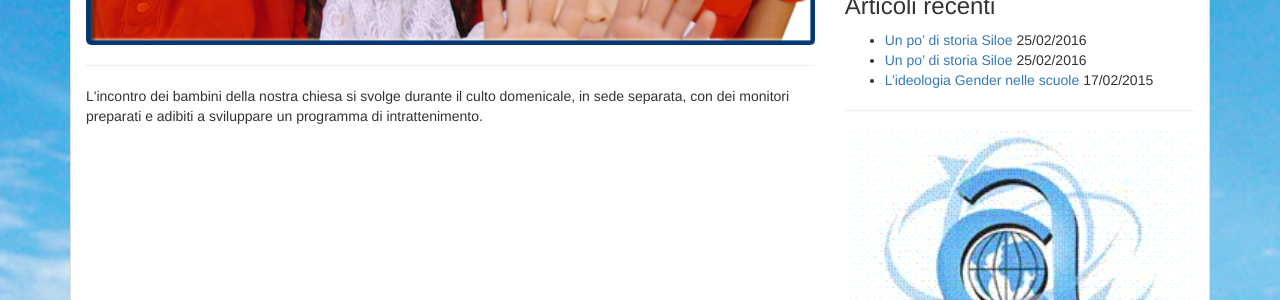
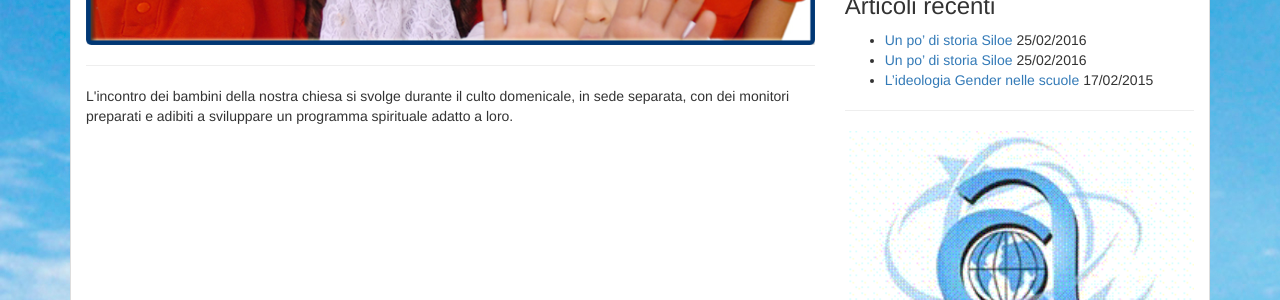
Before and after one commit to ChiesaSiloe/chiesasiloe.github.io, a Jekyll site: the page built from gruppo-gospelkids/index.html, in a window 1280 px wide. Shown: the part 484-784 px from the top of the page. Built offline with Jekyll 4.4.1, drawn with Linux system fonts in a browser that asks for light colours; nearby versions of some CDN libraries; library files that are not in the unit come from our copies.

Commit message:
ultimi cambiamenti

```diff
--- a/_includes/header.html
+++ b/_includes/header.html
@@ -26,7 +26,6 @@
             <li><a href="/gruppo-gospelkids">Gospel Kids</a></li>
             <li><a href="/gruppo-adolescenti">Adolescenti</a></li>
             <li><a href="/gruppo-giovani">Giovani</a></li>
-            <li><a href="/gruppo-donne">Donne</a></li>
           </ul>
         </li>
 
--- a/gruppo-adolescenti/index.html
+++ b/gruppo-adolescenti/index.html
@@ -6,6 +6,8 @@ layout: twocolumns
   <hr>
   <h2>Ecco il video creato dai nostri adolescenti:</h2>
   <hr>
+  L'incontro degli adolescenti si svolge il sabato alle ore 18:00.
+  <hr>
   <div class="embed-responsive embed-responsive-4by3">
   <iframe width="560" height="315" src="https://www.youtube.com/embed/yamYpiDbkYo" frameborder="0" allowfullscreen></iframe>
 </div>
--- a/gruppo-donne/index.html
+++ /dev/null
@@ -1,4 +0,0 @@
----
-layout: twocolumns
----
-L'incontro delle donne si svolge il Mercoledì mattina alle 10:30
--- a/gruppo-gospelkids/index.html
+++ b/gruppo-gospelkids/index.html
@@ -5,4 +5,4 @@ layout: twocolumns
 <img class="img-responsive" src="/pictures/gospel-kids.png" alt="...">
 <hr>
 L'incontro dei bambini della nostra chiesa si svolge durante il culto domenicale,
-in sede separata, con dei monitori preparati e adibiti a sviluppare un programma di intrattenimento.
+in sede separata, con dei monitori preparati e adibiti a sviluppare un programma spirituale adatto a loro.
--- a/gruppo-mamme/index.html
+++ /dev/null
@@ -1,4 +0,0 @@
----
-layout: twocolumns
----
-L'incontro delle donne si svolge il Mercoledì mattina alle 10:00 AM
```
